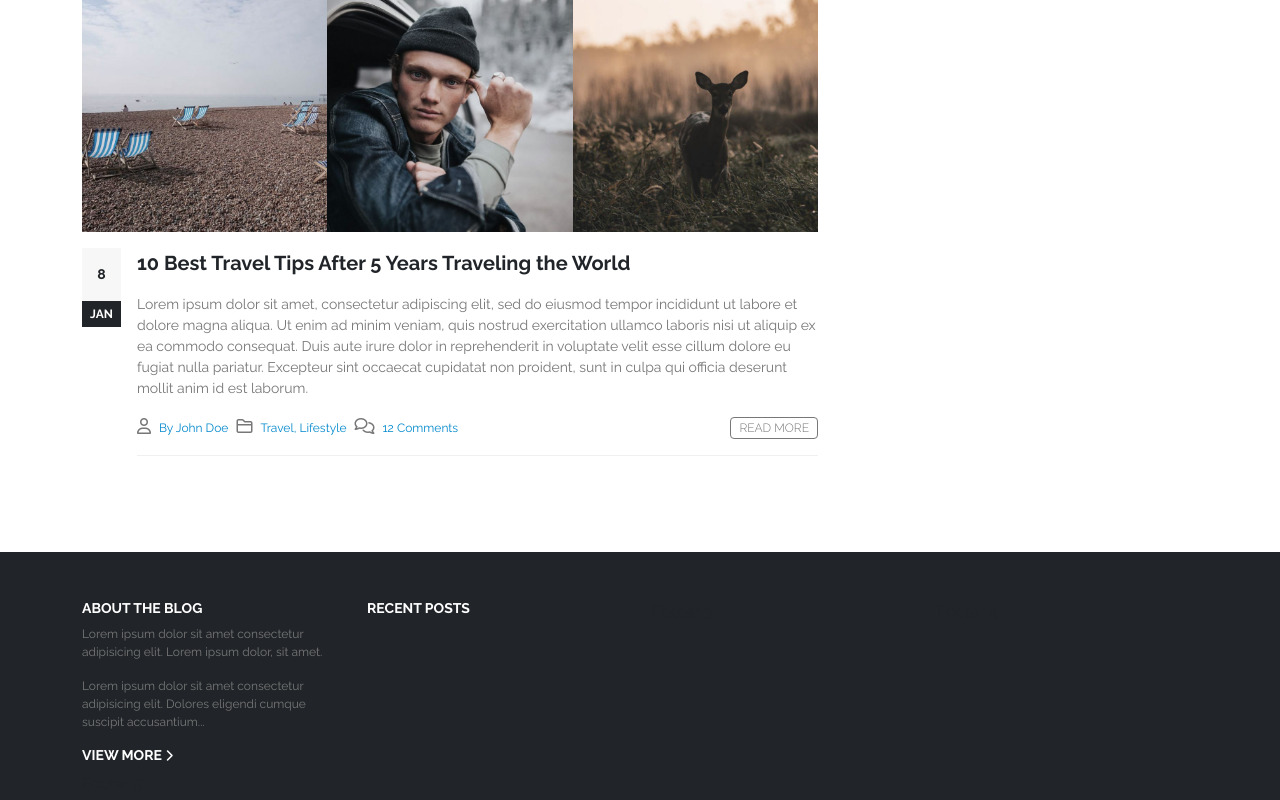
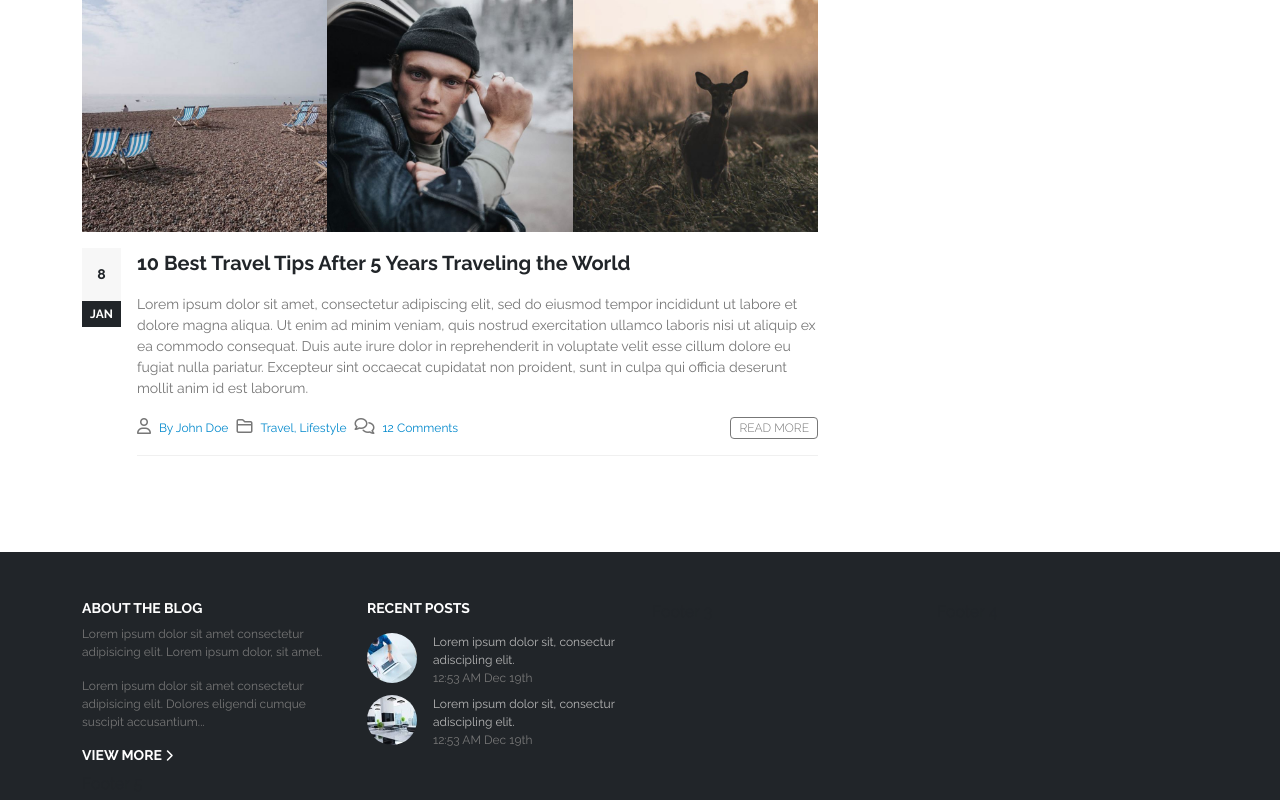
Before and after one commit to pierfrancescoscar/proj-html-vuejs, a Vue app: page / in a window 1280 px wide. Shown: the part 4081-4881 px from the top of the page. Built offline with nearby package versions, Linux system fonts and the light colour scheme.

Commit message:
ADD: recent post footer section

```diff
--- a/src/App.vue
+++ b/src/App.vue
@@ -21,7 +21,7 @@
     </main>
 
     <footer>
-        <Footer />
+        <Footer :recentPosts="recentFooterPosts" />
     </footer>
   </div>
 </template>
@@ -360,6 +360,22 @@ export default {
                 },
             ],
 
+            recentFooterPosts: [
+                {
+                    image: 'our-office-4-square',
+                    text: 'Lorem ipsum dolor sit, consectur adiscipling elit.',
+                    date: '12:53 AM Dec 19th',
+                    url: '/',
+                },
+
+                {
+                    image: 'our-office-5-square',
+                    text: 'Lorem ipsum dolor sit, consectur adiscipling elit.',
+                    date: '12:53 AM Dec 19th',
+                    url: '/',
+                },
+            ],
+
 
         }
     }
--- a/src/components/Footer.vue
+++ b/src/components/Footer.vue
@@ -12,6 +12,32 @@
               </div>
               <div class="col-3">
                   <h3 class="text-white text-uppercase">Recent Posts</h3>
+                    <nav>
+                            <ul class="ps-0">
+                                <li class="list-unstyled pe-2" v-for="(element, index) in recentPosts" :key="`post-${index}`">
+
+                                    <div class="d-flex pt-2">
+
+                                        <div class="pe-3">
+                                            <img class="rounded-circle" :src="require(`@/assets/${element.image}.jpg`)" alt="recent-post-feed">
+                                        </div>
+
+                                        <div class="d-flex flex-column">
+
+                                            <a class="text-decoration-none" :href="element.url">
+                                                {{element.text}}
+                                            </a>
+
+                                            <span>
+                                                {{element.date}}
+                                            </span>
+                                        </div>
+
+                                    </div>
+
+                                </li>
+                            </ul>
+                    </nav>
               </div>
               <div class="col-3">
                   Footer 3
@@ -30,6 +56,9 @@
 <script>
 export default {
     name: 'Footer',
+    props: {
+        recentPosts: Array,
+    }
 
 }
 </script>
@@ -52,8 +81,23 @@ section {
         color: $text-5;
     }
 
+    a {
+        color: $text-2;
+        font-size: $minor-fs;
+    }
+
     i {
         font-size: $minor-fs;
+    }
+
+    span {
+        color: $text-5;
+        font-size: $minor-fs;
+    }
+
+    img {
+        width: 50px;
+        height: 50px;
     }
 
     .view-more {
```
